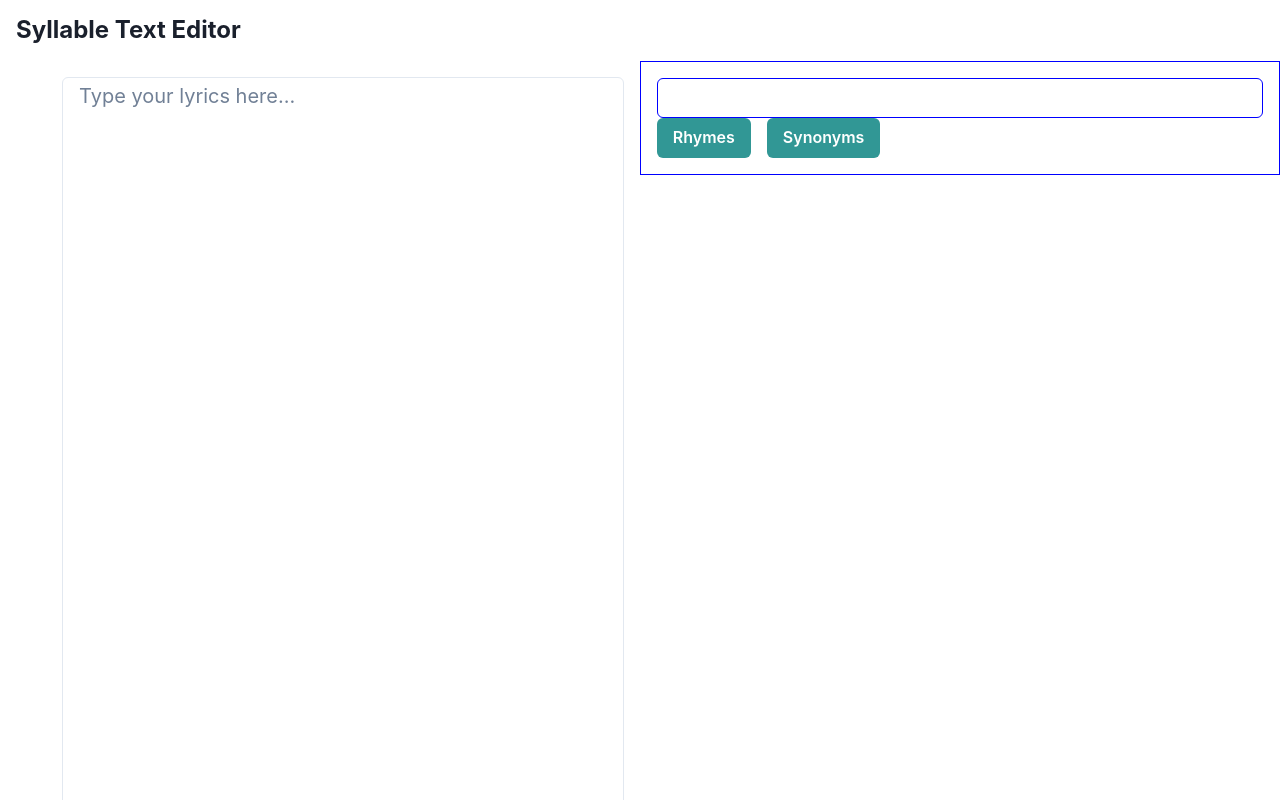
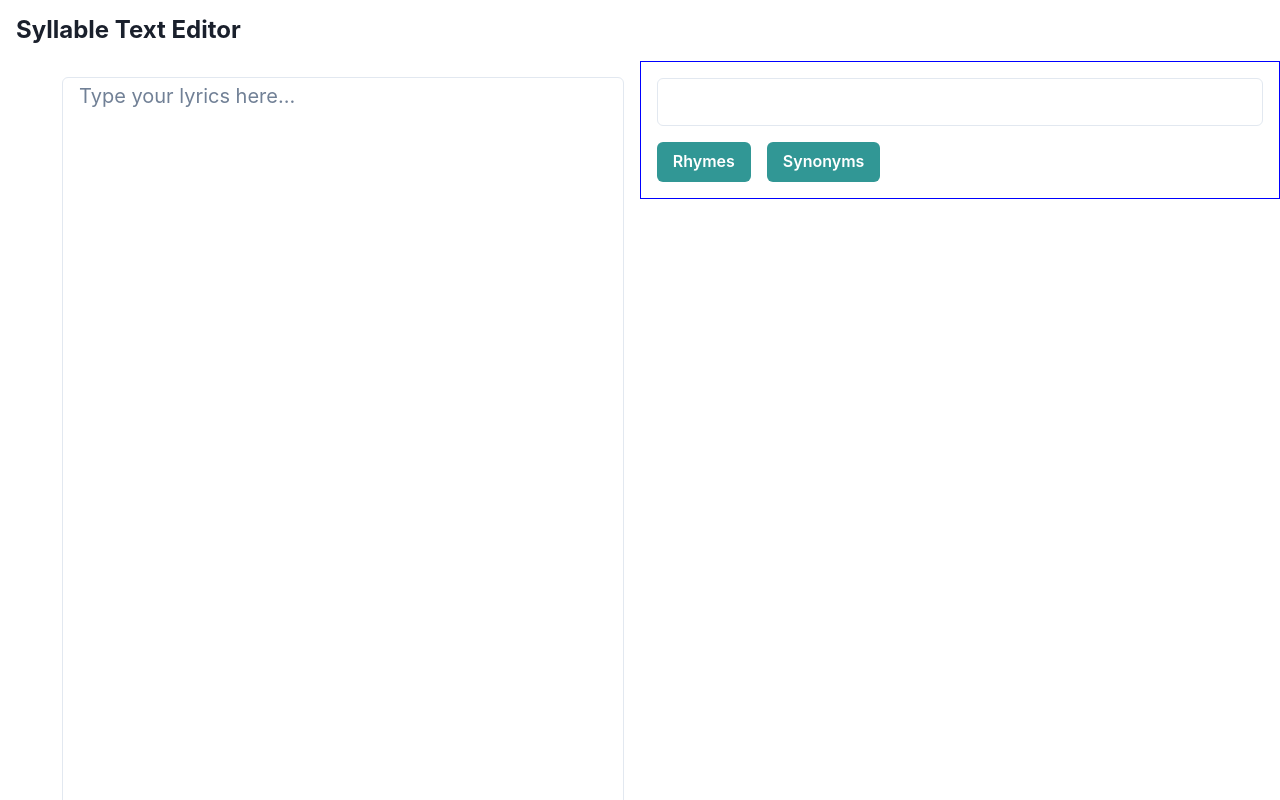
Before and after one commit to rwolt/syllables-editor, a Next.js app: page / in a window 1280 px wide. Shown: the top 800 px of the page. Built offline with nearby package versions, Linux system fonts and the light colour scheme.

Commit message:
Update search results on word parameter selector button click

```diff
--- a/app/components/LyricsEditor.tsx
+++ b/app/components/LyricsEditor.tsx
@@ -8,18 +8,14 @@ type LyricsEditorProps = {
   wordSearchParameter: WordSearchParameter;
   setCurrentWord: Dispatch<SetStateAction<string>>;
   setRhymes: Dispatch<SetStateAction<string[]>>;
-  setSlantRhymes: Dispatch<SetStateAction<string[]>>;
-  setSynonyms: Dispatch<SetStateAction<DataMuseWordObject[]>>;
-  setWordBank: Dispatch<SetStateAction<DataMuseWordObject[]>>;
+  setSynonyms: Dispatch<SetStateAction<string[]>>;
 };
 
 export const LyricsEditor = ({
   wordSearchParameter,
   setCurrentWord,
   setRhymes,
-  setSlantRhymes,
   setSynonyms,
-  setWordBank,
 }: LyricsEditorProps) => {
   const [text, setText] = useState("");
   const [syllableCounts, setSyllableCounts] = useState<number[]>([]);
@@ -36,20 +32,15 @@ export const LyricsEditor = ({
   ) => {
     const selection = window.getSelection();
     if (selection && selection.toString()) {
-      console.log("handleTextSelection");
-      const word = selection.toString();
+      const word = selection.toString().trim();
       setCurrentWord(word);
       const results = await fetchWordData(wordSearchParameter, word);
       console.log(results);
       switch (wordSearchParameter) {
         case "rhyme":
           setRhymes(results);
-        case "slantRhyme":
-          setSlantRhymes(results);
         case "synonym":
           setSynonyms(results);
-        case "wordBank":
-          setWordBank(results);
       }
     }
   };
--- a/app/components/SearchResults.tsx
+++ b/app/components/SearchResults.tsx
@@ -2,6 +2,7 @@ import { Heading, Box, VStack, Grid, GridItem, Input } from "@chakra-ui/react";
 import { WordSearchParameter } from "../page";
 import { WordParameterSelector } from "./WordParameterSelector";
 import { Dispatch, SetStateAction } from "react";
+import { fetchWordData } from "./utils/fetchFunctions";
 
 type SearchResultsProps = {
   currentWord: string;
@@ -9,15 +10,20 @@ type SearchResultsProps = {
   setWordSearchParameter: Dispatch<SetStateAction<WordSearchParameter>>;
   wordSearchParameter: WordSearchParameter;
   rhymes: string[];
+  setRhymes: Dispatch<SetStateAction<string[]>>;
   synonyms: string[];
+  setSynonyms: Dispatch<SetStateAction<string[]>>;
 };
 
 export const SearchResults = ({
   currentWord,
+  setCurrentWord,
   wordSearchParameter,
   setWordSearchParameter,
   rhymes,
+  setRhymes,
   synonyms,
+  setSynonyms,
 }: SearchResultsProps) => {
   const renderItems = () => {
     switch (wordSearchParameter) {
@@ -36,10 +42,45 @@ export const SearchResults = ({
     }
   };
 
+  const handleTextChange = (e: React.ChangeEvent<HTMLInputElement>) => {
+    setCurrentWord(e.target.value);
+  };
+
+  const handleFormSubmit = async (e: React.FormEvent<HTMLFormElement>) => {
+    e.preventDefault();
+    setRhymes([]);
+    setSynonyms([]);
+    const results = await fetchWordData(
+      wordSearchParameter,
+      currentWord.trim()
+    );
+    switch (wordSearchParameter) {
+      case "rhyme":
+        setRhymes(results);
+        break;
+      case "synonym":
+        setSynonyms(results);
+        break;
+    }
+  };
+
   return (
     <Box w="800px" h="full" p={4} border="1px solid blue">
-      <Input as="h2">{currentWord}</Input>
-      <WordParameterSelector setWordSearchParameter={setWordSearchParameter} />
+      <form onSubmit={handleFormSubmit}>
+        <Input
+          size={["md", "md", "lg"]}
+          mb={4}
+          value={currentWord}
+          onChange={handleTextChange}
+        ></Input>
+      </form>
+      <WordParameterSelector
+        currentWord={currentWord}
+        wordSearchParameter={wordSearchParameter}
+        setWordSearchParameter={setWordSearchParameter}
+        setRhymes={setRhymes}
+        setSynonyms={setSynonyms}
+      />
       {renderItems().length > 0 && (
         <Grid
           templateColumns={["1fr", "repeat(3, 1fr)", "repeat(5, 1fr)"]}
--- a/app/components/WordParameterSelector.tsx
+++ b/app/components/WordParameterSelector.tsx
@@ -1,16 +1,38 @@
 import { Button, HStack } from "@chakra-ui/react";
 import { Dispatch, SetStateAction } from "react";
 import { WordSearchParameter } from "../page";
+import { fetchWordData } from "./utils/fetchFunctions";
 
 type WordParameterSelectorProps = {
+  currentWord: string;
+  wordSearchParameter: WordSearchParameter;
   setWordSearchParameter: Dispatch<SetStateAction<WordSearchParameter>>;
+  setRhymes: Dispatch<SetStateAction<string[]>>;
+  setSynonyms: Dispatch<SetStateAction<string[]>>;
 };
 
 export const WordParameterSelector = ({
+  currentWord,
+  wordSearchParameter,
   setWordSearchParameter,
+  setRhymes,
+  setSynonyms,
 }: WordParameterSelectorProps) => {
-  const handleButtonClick = (searchParam: WordSearchParameter) => {
+  const handleButtonClick = async (searchParam: WordSearchParameter) => {
     setWordSearchParameter(searchParam);
+    // TODO: Check if the current word is different from the search results
+    // If so, clear the arrays, if not just fetch the data for the selected parameter
+    setRhymes([]);
+    setSynonyms([]);
+    const results = await fetchWordData(searchParam, currentWord.trim());
+    switch (searchParam) {
+      case "rhyme":
+        setRhymes(results);
+        break;
+      case "synonym":
+        setSynonyms(results);
+        break;
+    }
   };
 
   return (
--- a/app/page.tsx
+++ b/app/page.tsx
@@ -1,5 +1,5 @@
 "use client";
-import { Box, Flex, HStack, Heading, Textarea, VStack } from "@chakra-ui/react";
+import { Box, Flex, Heading } from "@chakra-ui/react";
 import { useState } from "react";
 import { LyricsEditor } from "./components/LyricsEditor";
 import { SearchResults } from "./components/SearchResults";
@@ -28,8 +28,6 @@ export default function Home() {
   const [wordSearchParameter, setWordSearchParameter] =
     useState<WordSearchParameter>("rhyme");
   const [rhymes, setRhymes] = useState<string[]>([]);
-  const [slantRhymes, setSlantRhymes] = useState<string[]>([]);
-  const [wordBank, setWordBank] = useState<DataMuseWordObject[]>([]);
   const [synonyms, setSynonyms] = useState<string[]>([]);
 
   return (
@@ -42,9 +40,7 @@ export default function Home() {
           wordSearchParameter={wordSearchParameter}
           setCurrentWord={setCurrentWord}
           setRhymes={setRhymes}
-          setSlantRhymes={setSlantRhymes}
           setSynonyms={setSynonyms}
-          setWordBank={setWordBank}
         />
         <SearchResults
           currentWord={currentWord}
@@ -52,9 +48,9 @@ export default function Home() {
           wordSearchParameter={wordSearchParameter}
           setWordSearchParameter={setWordSearchParameter}
           rhymes={rhymes}
-          slantRhymes={slantRhymes}
+          setRhymes={setRhymes}
           synonyms={synonyms}
-          wordBank={wordBank}
+          setSynonyms={setSynonyms}
         />
       </Flex>
     </Box>
```
